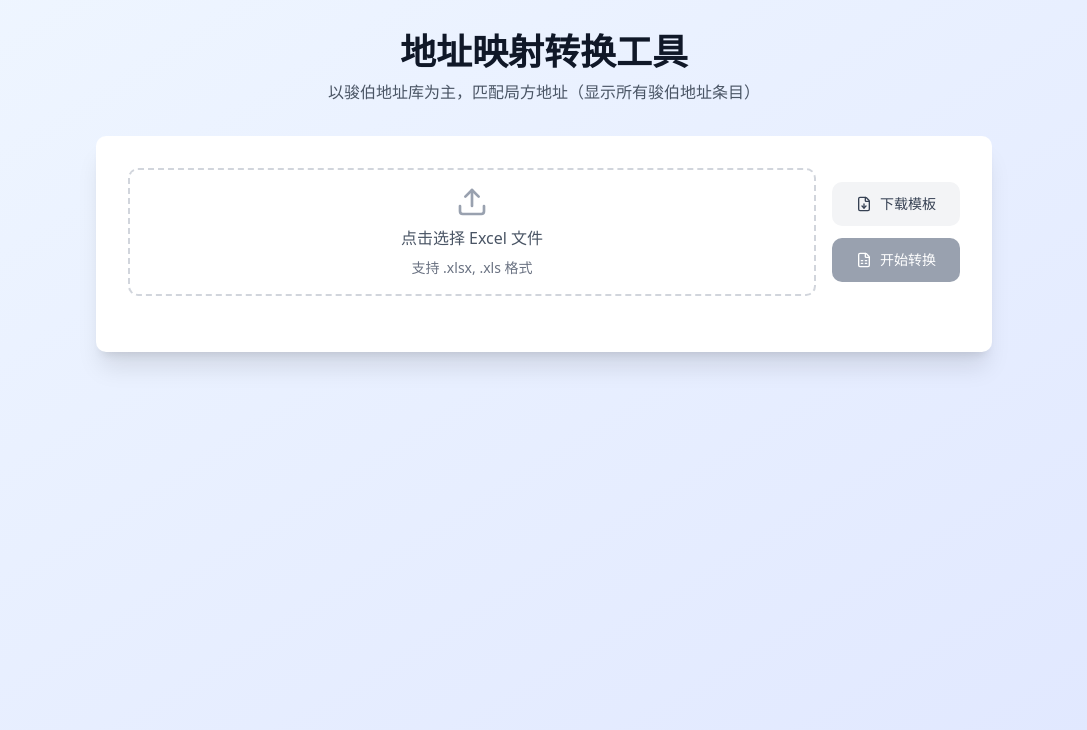
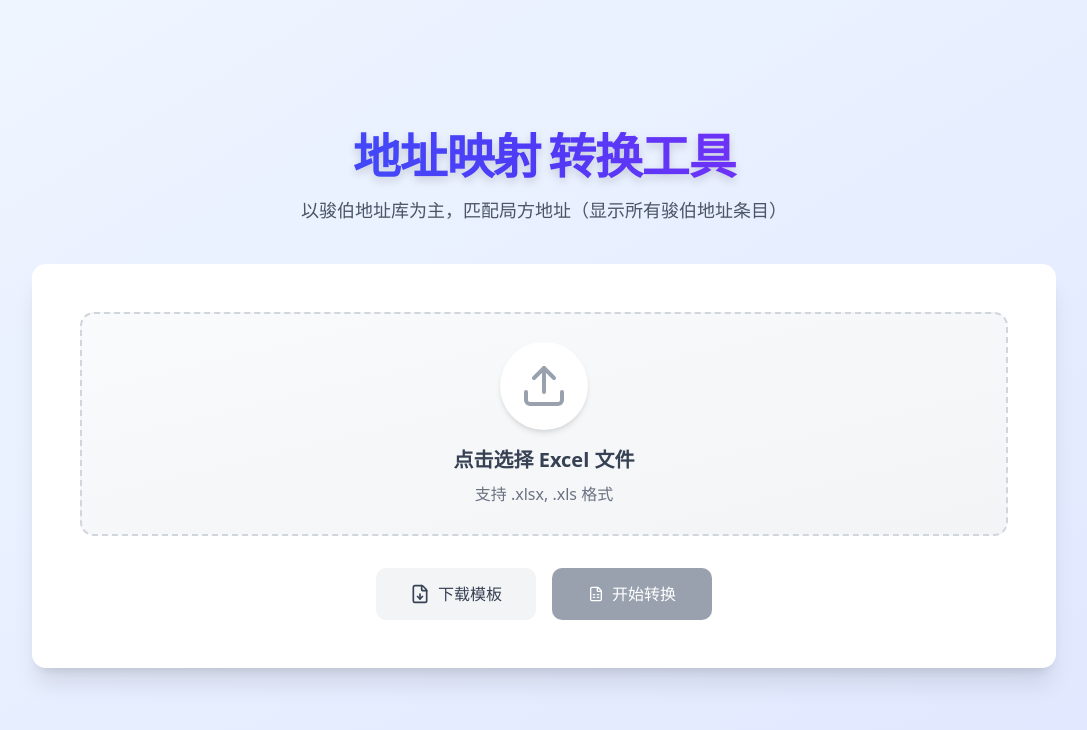
Before and after one commit to Garretqaq/address-mapper, a Next.js app: page / in a window 1280 px wide. Shown: the top 730 px of the page, without its empty margins (96-1183 px from the left). Built offline with nearby package versions, Linux system fonts and the light colour scheme.

Commit message:
fix: 导出样式调整

```diff
--- a/app/page.tsx
+++ b/app/page.tsx
@@ -187,7 +187,7 @@ export default function Home() {
                   <ArrowLeft className="w-4 h-4" />
                   返回导入
                 </button>
-                <h1 className="text-xl font-bold text-gray-900">地址映射转换结果</h1>
+                <h1 className="text-2xl font-bold bg-gradient-to-r from-blue-600 to-indigo-600 bg-clip-text text-transparent">地址映射转换结果</h1>
               </div>
             </div>
           </div>
@@ -210,29 +210,39 @@ export default function Home() {
 
   // 导入页面
   return (
-    <main className="min-h-screen bg-gradient-to-br from-blue-50 to-indigo-100 p-4 md:p-6 lg:p-8">
-        <div className="max-w-4xl mx-auto">
+    <main className="min-h-screen bg-gradient-to-br from-blue-50 to-indigo-100 flex items-center justify-center p-4 md:p-6 lg:p-8">
+      <div className="w-full max-w-5xl">
         {/* 标题区域 */}
-        <div className="text-center mb-8">
-          <h1 className="text-4xl font-bold text-gray-900 mb-2">地址映射转换工具</h1>
-          <p className="text-gray-600">以骏伯地址库为主，匹配局方地址（显示所有骏伯地址条目）</p>
+        <div className="text-center mb-10">
+          <h1 className="text-4xl md:text-5xl font-extrabold mb-4 tracking-tight bg-gradient-to-r from-blue-600 via-indigo-600 to-purple-600 bg-clip-text text-transparent drop-shadow-lg">
+            <span className="inline-block">地址映射</span>
+            <span className="inline-block ml-2">转换工具</span>
+          </h1>
+          <p className="text-base md:text-lg text-gray-600 font-medium">以骏伯地址库为主，匹配局方地址（显示所有骏伯地址条目）</p>
         </div>
 
-        {/* 主要操作区域 */}
-          <div className="bg-white rounded-lg shadow-xl p-4 md:p-6 lg:p-8">
-          <div className="flex flex-col md:flex-row items-center justify-between gap-4 mb-6">
-            {/* 文件上传区域 */}
-            <div className="flex-1 w-full">
+        {/* 主要操作区域 - 居中设计 */}
+        <div className="bg-white rounded-xl shadow-xl p-8 md:p-10 lg:p-12">
+          {/* 文件上传区域 - 居中 */}
+          <div className="mb-8">
             <label
               htmlFor="file-upload"
-                className="flex items-center justify-center w-full h-32 px-4 transition bg-white border-2 border-gray-300 border-dashed rounded-lg appearance-none cursor-pointer hover:border-gray-400 focus:outline-none"
+              className="flex flex-col items-center justify-center w-full h-56 px-4 py-10 transition bg-gradient-to-br from-gray-50 to-gray-100 border-2 border-dashed border-gray-300 rounded-xl cursor-pointer hover:border-blue-400 hover:from-blue-50 hover:to-indigo-50 focus:outline-none group"
             >
-                <div className="flex flex-col items-center space-y-2">
-                  <Upload className="w-8 h-8 text-gray-400" />
-                  <span className="font-medium text-gray-600">
-                    {file ? file.name : '点击选择 Excel 文件'}
+              <div className="flex flex-col items-center space-y-4">
+                <div className="p-5 bg-white rounded-full shadow-md group-hover:bg-blue-50 transition-colors">
+                  <Upload className="w-12 h-12 text-gray-400 group-hover:text-blue-600 transition-colors" />
+                </div>
+                <div className="text-center">
+                  <span className="text-xl font-semibold text-gray-700 block mb-2">
+                    {file ? (
+                      <span className="text-blue-600">{file.name}</span>
+                    ) : (
+                      '点击选择 Excel 文件'
+                    )}
                   </span>
-                  <span className="text-sm text-gray-500">支持 .xlsx, .xls 格式</span>
+                  <span className="text-base text-gray-500">支持 .xlsx, .xls 格式</span>
+                </div>
               </div>
               <input
                 id="file-upload"
@@ -245,21 +255,21 @@ export default function Home() {
             </label>
           </div>
 
-            {/* 操作按钮 */}
-            <div className="flex flex-col gap-3 w-full md:w-auto">
+          {/* 操作按钮 - 居中水平排列 */}
+          <div className="flex flex-col sm:flex-row items-center justify-center gap-4">
             <button
               onClick={handleDownloadTemplate}
-                className="flex items-center justify-center gap-2 px-6 py-3 text-sm font-medium text-gray-700 bg-gray-100 rounded-lg hover:bg-gray-200 transition-colors"
+              className="flex items-center justify-center gap-2 px-8 py-3.5 text-base font-medium text-gray-700 bg-gray-100 rounded-lg hover:bg-gray-200 transition-colors w-full sm:w-auto min-w-[160px]"
               disabled={isProcessing}
             >
-                <FileDown className="w-4 h-4" />
+              <FileDown className="w-5 h-5" />
               下载模板
             </button>
 
             <button
               onClick={handleUpload}
               disabled={!file || isProcessing}
-                className="flex items-center justify-center gap-2 px-6 py-3 text-sm font-medium text-white bg-blue-600 rounded-lg hover:bg-blue-700 disabled:bg-gray-400 disabled:cursor-not-allowed transition-colors"
+              className="flex items-center justify-center gap-2 px-8 py-3.5 text-base font-medium text-white bg-blue-600 rounded-lg hover:bg-blue-700 disabled:bg-gray-400 disabled:cursor-not-allowed transition-colors w-full sm:w-auto min-w-[160px]"
             >
               {isProcessing ? (
                 <>
@@ -274,11 +284,10 @@ export default function Home() {
               )}
             </button>
           </div>
-          </div>
 
           {/* 错误提示 */}
           {error && (
-            <div className="flex items-center gap-2 p-4 mb-4 text-red-700 bg-red-100 rounded-lg">
+            <div className="mt-6 flex items-center gap-2 p-4 text-red-700 bg-red-50 border border-red-200 rounded-lg">
               <AlertCircle className="w-5 h-5 flex-shrink-0" />
               <span>{error}</span>
             </div>
@@ -286,7 +295,7 @@ export default function Home() {
 
           {/* 成功提示 */}
           {results.length > 0 && !error && (
-            <div className="flex items-center gap-2 p-4 text-green-700 bg-green-100 rounded-lg">
+            <div className="mt-6 flex items-center gap-2 p-4 text-green-700 bg-green-50 border border-green-200 rounded-lg">
               <CheckCircle2 className="w-5 h-5 flex-shrink-0" />
               <span className="font-medium">成功处理 {results.length} 条骏伯地址数据，已自动跳转到结果页面</span>
             </div>
```
Lines whose indentation alone changed are shown as unchanged.
